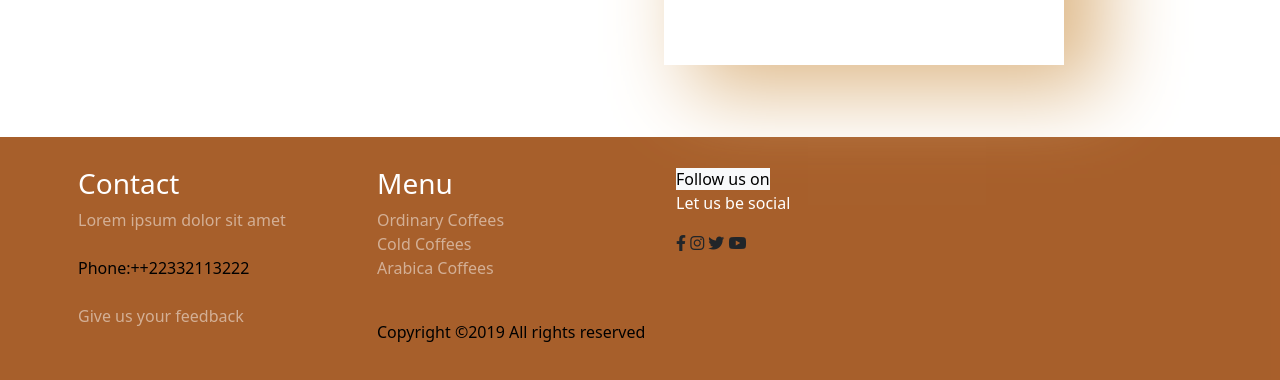
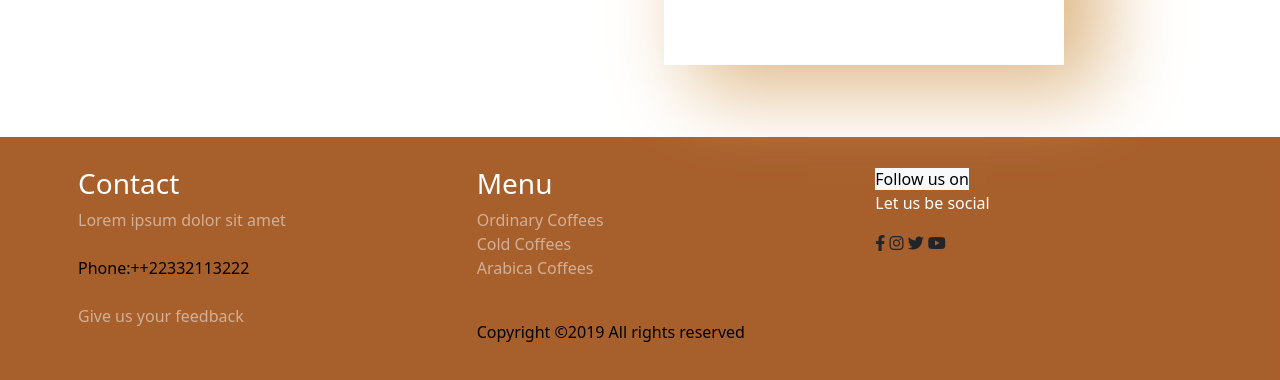
Before and after one commit to Hariworkss/coffeeweb, a plain HTML site: page index.html in a window 1280 px wide. Shown: the part 2630-3010 px from the top of the page. Drawn offline with nearby package versions, Linux system fonts and the light colour scheme.

Commit message:
Update index.html

```diff
--- a/index.html
+++ b/index.html
@@ -341,12 +341,12 @@
   <footer>
     <div class="container-fluid  f-bg">
       <div class="row ps-5 text-left">
-        <div class="col-md-3">
+        <div class="col-md-4">
           <h3 class="text-white">Contact</h3>
           <p class="text-white-50">Lorem ipsum dolor sit amet <br> <br><span class="text-black">Phone:++22332113222 </span> <br><br> Give us your feedback</p>
 
         </div>
-        <div class="col-md-3">
+        <div class="col-md-4">
           <h3 class="text-white">Menu</h3>
           <p class="text-white-50">Ordinary Coffees <br>Cold Coffees <br>Arabica Coffees</p>
           <p class="pt-4 text-black">
@@ -354,7 +354,7 @@
           </p>
         </div>
 
-        <div class="col-md-3 ">
+        <div class="col-md-4 ">
           <span class="text-bg-light fw" >Follow us on </span>
           <p class="text-white">Let us be social</p>
           <div class="column">
```
